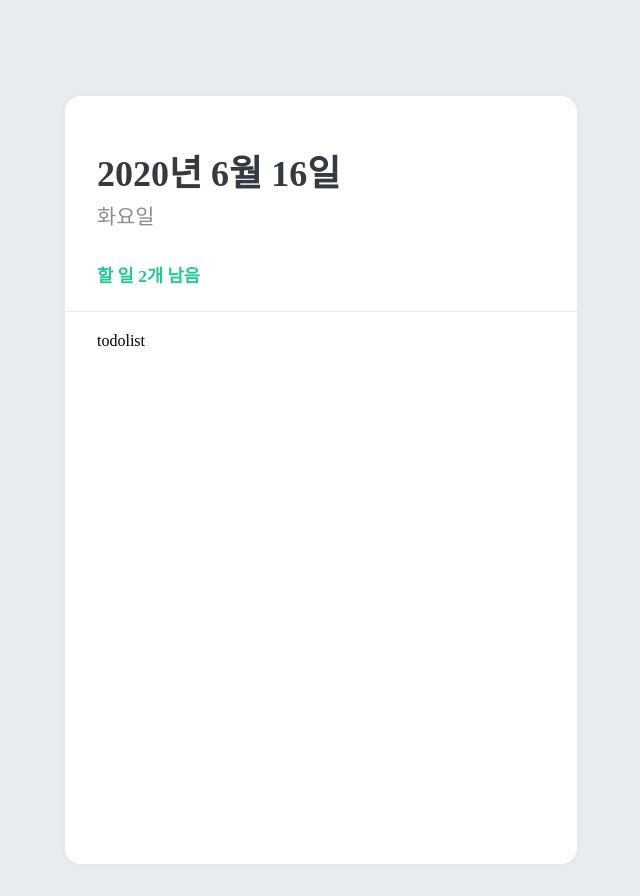
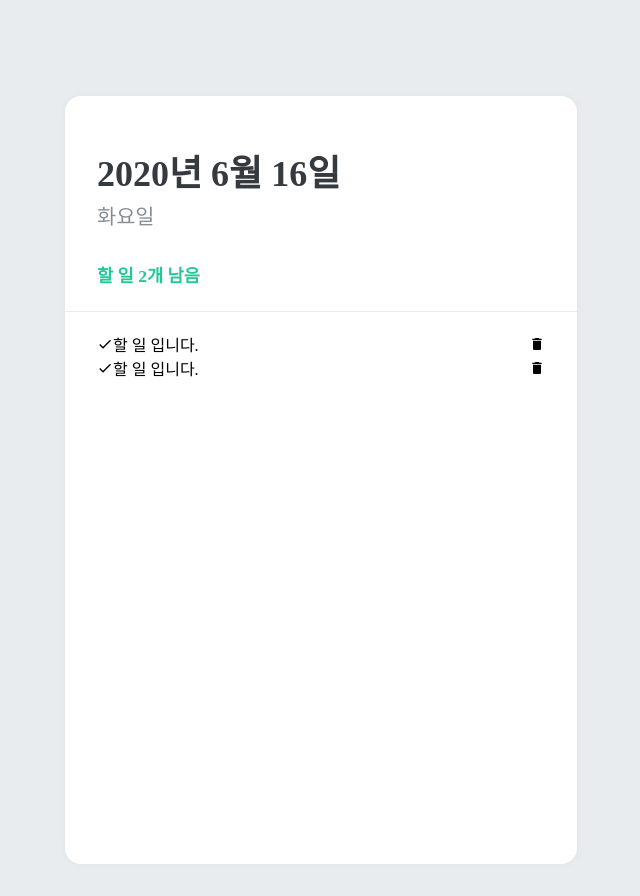
Before and after one commit to Ahnder/redux-todolist, a React (Create React App) app: page / in a window 1280 px wide. Shown: the whole page, without its empty margins (319-959 px from the left). Built offline with nearby package versions, Linux system fonts and the light colour scheme.

Commit message:
Add Component(TodoItem) & init Set CSS(Todoitem) - flex

```diff
--- /dev/null
+++ b/src/components/TodoItem.jsx
@@ -0,0 +1,34 @@
+import React from 'react';
+import styled, { css } from 'styled-components';
+import { MdDone, MdDelete } from 'react-icons/md';
+
+const TodoItemBlock = styled.div`
+  display: flex;
+  align-items: center;
+  justify-content: center;
+`;
+const CheckCircle = styled.div`
+  display: flex;
+`;
+const Text = styled.div`
+  flex: 1;
+`;
+const Remove = styled.div`
+  display: flex;
+`;
+
+function TodoItem() {
+  return (
+    <TodoItemBlock>
+      <CheckCircle>
+        <MdDone />
+      </CheckCircle>
+      <Text>할 일 입니다.</Text>
+      <Remove>
+        <MdDelete />
+      </Remove>
+    </TodoItemBlock>
+  );
+}
+
+export default TodoItem;
--- a/src/components/TodoList.jsx
+++ b/src/components/TodoList.jsx
@@ -1,5 +1,7 @@
 import React from 'react';
 import styled from 'styled-components';
+
+import TodoItem from './TodoItem';
 
 const TodoListBlock = styled.div`
   flex: 1;
@@ -11,7 +13,8 @@ const TodoListBlock = styled.div`
 function TodoList() {
   return (
     <TodoListBlock>
-      <span>todolist</span>
+      <TodoItem />
+      <TodoItem />
     </TodoListBlock>
   );
 }
```
